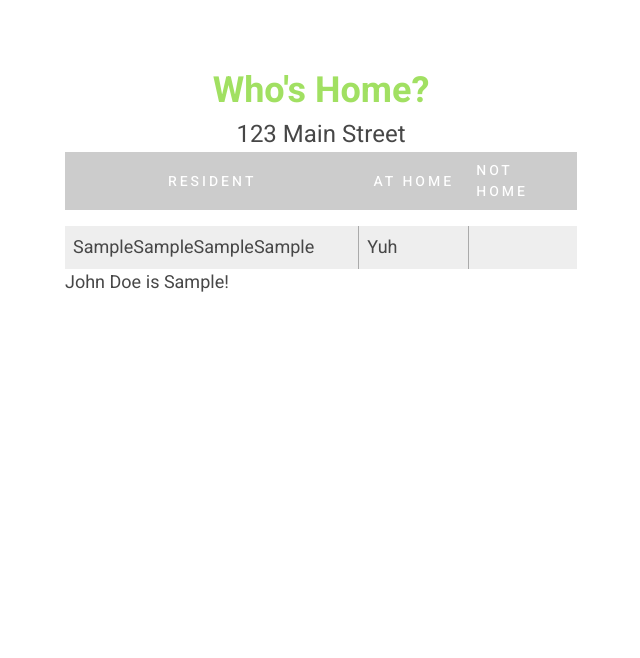
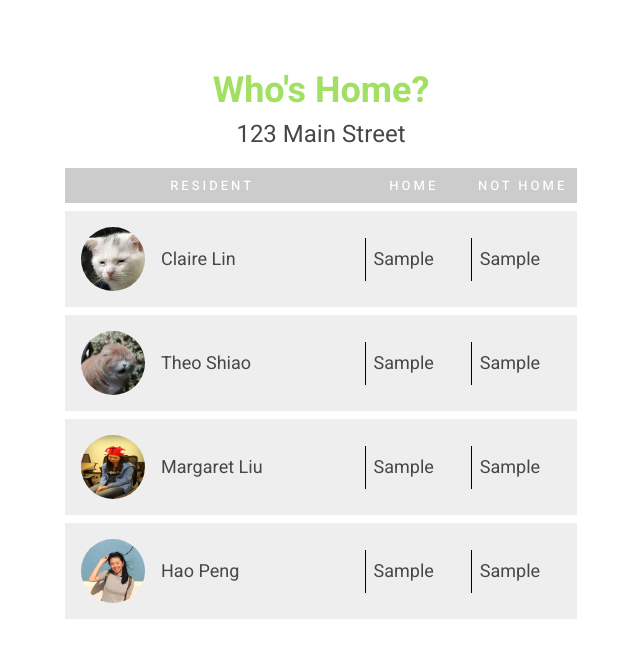
Before and after one commit to clairelin135/smartkeyrack, a Flask app: template templates/index.html in a window 1280 px wide. Shown: the top 658 px of the page, without its empty margins (319-959 px from the left). Run offline with Flask 2, Linux system fonts and the light colour scheme; the template is opened without the code that fills it: most values are stand-ins (such as "Sample title", 1, 10 or a date in 2020); some libraries are stand-ins or nearby versions.

Commit message:
update style

```diff
--- a/static/css/main.css
+++ b/static/css/main.css
@@ -40,7 +40,7 @@ h2 {
 h3 {
   font-family: 'Heebo', sans-serif;
   font-weight: 500;
-  font-size: 14px;
+  font-size: 13px;
   color: #FFFFFF;
   letter-spacing: 3px;
   margin: 0;
@@ -63,14 +63,18 @@ h4 {
 .resident {
   display: flex;
   flex: 3;
+  flex-direction: row;
+  align-items: center;
 }
 
 .at-home {
   display: flex;
   flex: 1;
+  align-items: stretch;
 }
 
 .not-at-home {
   display: flex;
   flex: 1;
+  align-items: stretch;
 }
--- a/templates/index.html
+++ b/templates/index.html
@@ -8,28 +8,65 @@
     <div class="mw6 center mt5">
       <h1 class="tc">Who's Home?</h1>
       <h2 class="tc">123 Main Street</h2>
-      <div class="tablerow bg-moon-gray">
+      <div class="tablerow bg-moon-gray mt3">
         <div class="resident pa2">
           <h3 class="center">RESIDENT</h3>
         </div>
         <div class="at-home pa2">
-          <h3 class="center">AT HOME</h3>
+          <h3 class="center">HOME</h3>
         </div>
         <div class="not-at-home pa2">
           <h3 class="center">NOT HOME</h3>
         </div>
       </div>
-      <div class="tablerow bg-light-gray mt3">
-        <div class="resident pa2">
-          <h4>{{key1}}{{key2}}{{key3}}{{key4}}</h4>
+      <div class="tablerow bg-light-gray mt2">
+        <div class="resident pa3">
+          <img class="profile w3 h3 br-100 mr3" src="../static/img/claire.png"/>
+          <h4>Claire Lin</h4>
         </div>
-        <div class="at-home pa2 bl br b--light-silver">
-          <h4>Yuh</h4>
+        <div class="b-light-silver bl br at-home pa2">
+          <h4>{{key1}}</h4>
         </div>
         <div class="not-at-home pa2">
+          <h4>{{key1}}</h4>
         </div>
       </div>
-      <h4>John Doe is {{ key1 }}!</h4>
+      <div class="tablerow bg-light-gray mt2">
+        <div class="resident pa3">
+          <img class="profile w3 h3 br-100 mr3" src="../static/img/theo.png"/>
+          <h4>Theo Shiao</h4>
+        </div>
+        <div class="b-light-silver bl br at-home pa2">
+          <h4>{{key2}}</h4>
+        </div>
+        <div class="not-at-home pa2">
+          <h4>{{key2}}</h4>
+        </div>
+      </div>
+      <div class="tablerow bg-light-gray mt2">
+        <div class="resident pa3">
+          <img class="profile w3 h3 br-100 mr3" src="../static/img/margaret.jpg"/>
+          <h4>Margaret Liu</h4>
+        </div>
+        <div class="b-light-silver bl br at-home pa2">
+          <h4>{{key3}}</h4>
+        </div>
+        <div class="not-at-home pa2">
+          <h4>{{key3}}</h4>
+        </div>
+      </div>
+      <div class="tablerow bg-light-gray mt2">
+        <div class="resident pa3">
+          <img class="profile w3 h3 br-100 mr3" src="../static/img/hao.jpg"/>
+          <h4>Hao Peng</h4>
+        </div>
+        <div class="b-light-silver bl br at-home pa2">
+          <h4>{{key4}}</h4>
+        </div>
+        <div class="not-at-home pa2">
+          <h4>{{key4}}</h4>
+        </div>
+      </div>
     </div>
   </body>
 </html>
```
Also changed, not shown: static/img/claire.png (added), static/img/greencheck.png (added), static/img/hao.jpg (added), static/img/margaret.jpg (added), static/img/theo.png (added), static/img/x.png (added).
